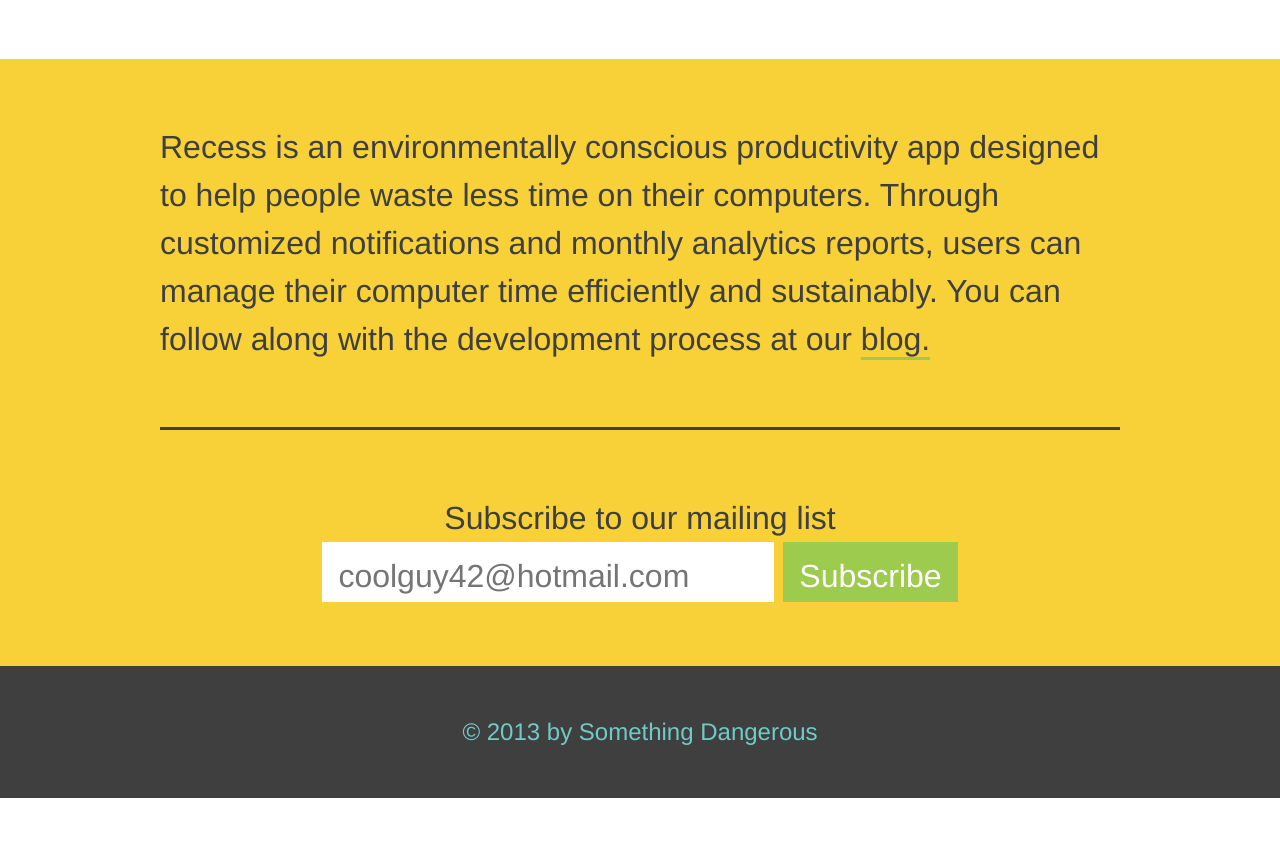
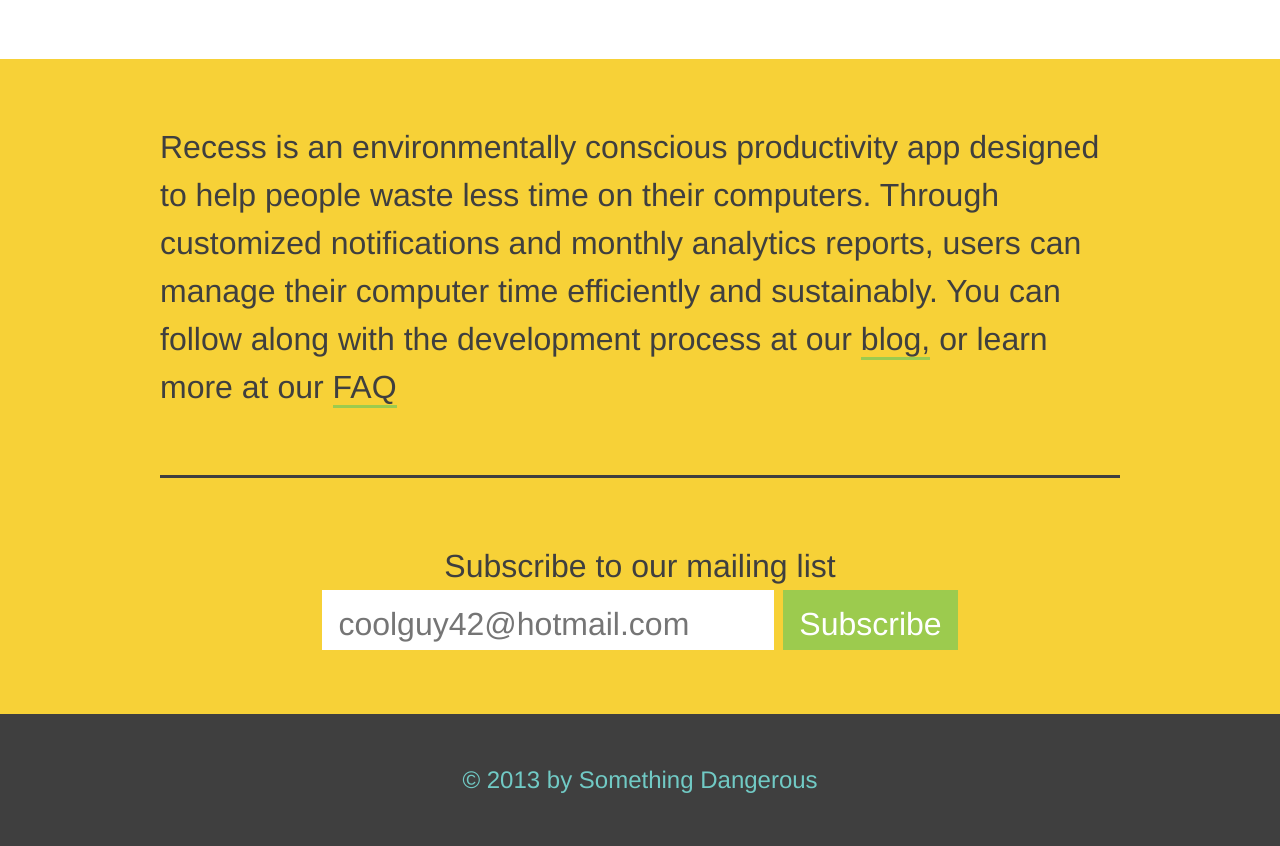
Before and after one commit to kevinzweerink/recessapp.io, a website: page dist/index.html in a window 1280 px wide. Shown: the part 660-1506 px from the top of the page. Before the commit the page ends 1458 px from the top, so only its background shows below. Drawn offline with nearby package versions, Linux system fonts and the light colour scheme.

Commit message:
styling faq

```diff
--- a/dist/index.html
+++ b/dist/index.html
@@ -31,7 +31,7 @@
     	</header>
     	<section class="body">
     		<div class="inner description">
-	    		<p>Recess is an environmentally conscious productivity app designed to help people waste less time on their computers.  Through customized notifications and monthly analytics reports, users can manage their computer time efficiently and sustainably. You can follow along with the development process at our <a href="blog.html">blog.</a></p>
+	    		<p>Recess is an environmentally conscious productivity app designed to help people waste less time on their computers.  Through customized notifications and monthly analytics reports, users can manage their computer time efficiently and sustainably. You can follow along with the development process at our <a href="blog.html">blog,</a> or learn more at our <a href="faq.html">FAQ</a></p>
     		</div> <!-- /.inner description -->
 
     		<div class="signup-form inner"><!-- For mailchimp -->
```
